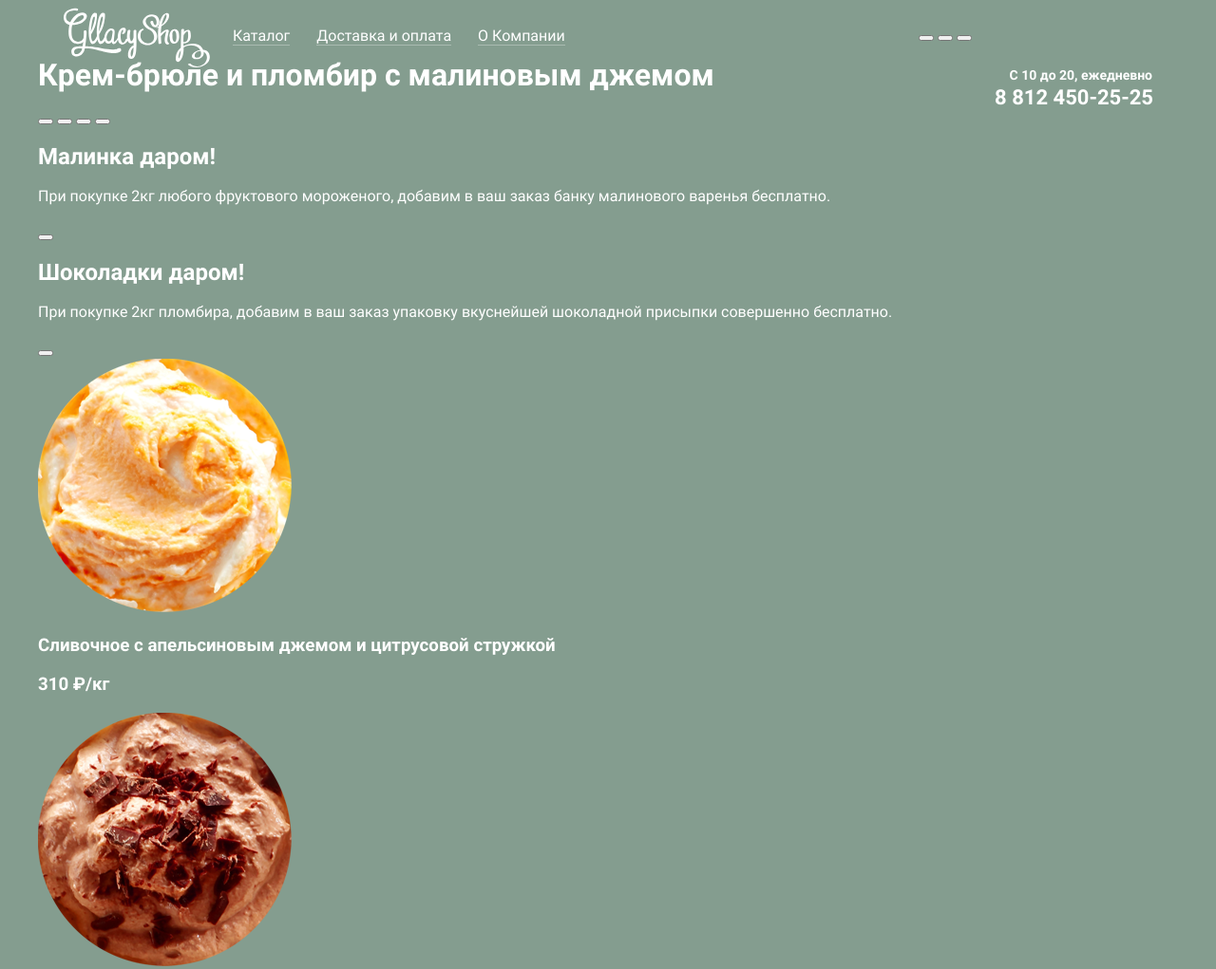
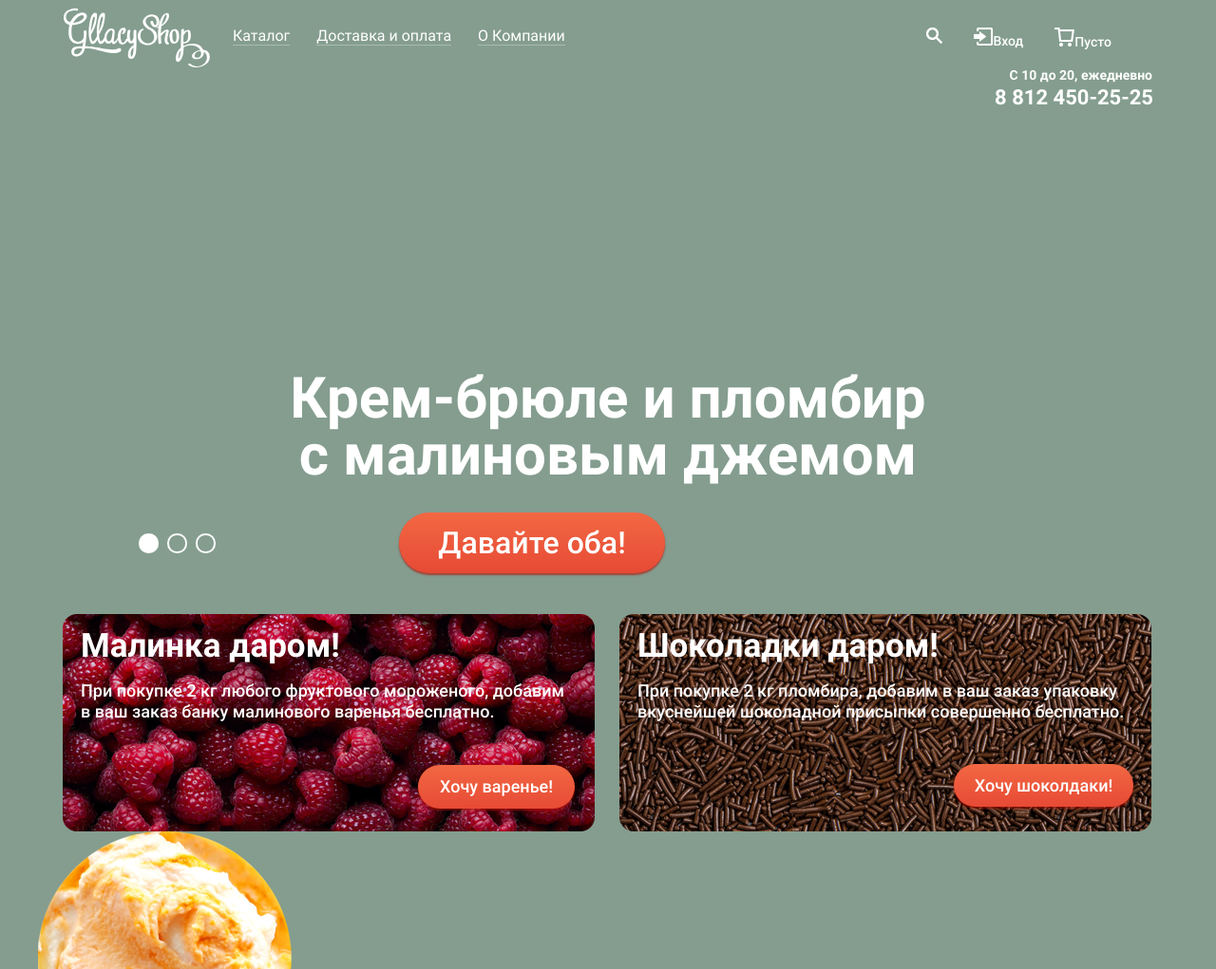
Before and after one commit to krasilovamaria/513369-gllacy-24, a plain HTML site: page index.html in a window 1280 px wide. Shown: the top 1021 px of the page at 95% size. Drawn offline with nearby package versions, Linux system fonts and the light colour scheme.

Commit message:
Первые праки index

```diff
--- a/css/style.css
+++ b/css/style.css
@@ -66,6 +66,7 @@ input[type="radio"].visually-hidden {
 }
 .header-navigation {
   position: relative;
+  margin-bottom: 343px;
 }
 .main-header-logo {
   position: absolute;
@@ -116,3 +117,167 @@ input[type="radio"].visually-hidden {
   line-height: 24px;
   font-weight: 700;
 }
+.ul-bar {
+  margin: 0;
+  padding: 0;
+  position: absolute;
+  top: 0px;
+  right: 37px;
+  display: flex;
+  list-style: none;
+  font-size: 14px;
+  line-height: 16px;
+  font-weight: 500;
+}
+.ul-bar li {
+  margin-right: 33px;
+}
+.ul-bar a {
+  text-decoration: none;
+  color: #fff;
+}
+.section-content {
+  margin-bottom: 137px;
+}
+.t-creme-brulee {
+  margin: 0 auto;
+  padding: 0;
+  width: 700px;
+  font-size: 60px;
+  line-height: 60px;
+  font-weight: 700;
+  text-align: center;
+}
+.b-give-two {
+  margin: 0;
+  padding: 0;
+  width: 280px;
+  height: 64px;
+  position: absolute;
+  top: 540px;
+  right: 580px;
+  font: inherit;
+  color: inherit;
+  border: none;
+  font-size: 32px;
+  line-height: 44px;
+  font-weight: 500;
+  box-shadow: 0px 2px 2px 0 rgba(172, 16, 0, 0.64);
+  background-image: linear-gradient(to top, #e74a35, #f26843);
+  border-radius: 50px;
+}
+.ul-slider {
+  margin: 0;
+  padding: 0;
+  display: flex;
+  position: absolute;
+  top: 562px;
+  left: 146px;
+  list-style: none;
+}
+.ul-slider li {
+  margin-right: 9px;
+}
+.slider-one {
+  height: 21px;
+  width: 21px;
+  border: none;
+  border-radius: 10px;
+  background-color: #fff;
+}
+.slider-two {
+  height: 21px;
+  width: 21px;
+  border: 2px solid #fff;
+  border-radius: 10px;
+  background-color: transparent;
+}
+.slider-three {
+  height: 21px;
+  width: 21px;
+  border: 2px solid #fff;
+  border-radius: 10px;
+  background-color: transparent;
+}
+.section-content-two {
+  display: flex;
+  position: relative;
+}
+.section-rasberries {
+  margin: 0 26px;
+  padding: 0;
+  width: 560px;
+  height: 229px;
+  background-image: url(../img/i-rasberries.png);
+}
+.section-rasberries-h2 {
+  margin: 13px 19px;
+  padding: 0;
+  font-size: 35px;
+  line-height: 41px;
+  font-weight: 700;
+}
+.section-rasberries-p {
+  margin: 16px 19px;
+  padding: 0;
+  font-size: 18px;
+  line-height: 22px;
+  font-weight: 500;
+}
+.b-want-jam {
+  margin: 0;
+  padding: 0;
+  width: 165px;
+  height: 46px;
+  position: absolute;
+  top: 159px;
+  left: 400px;
+  font: inherit;
+  color: inherit;
+  border: none;
+  font-size: 18px;
+  line-height: 24px;
+  font-weight: 500;
+  box-shadow: 0px 2px 2px 0 rgba(172, 16, 0, 0.64);
+  background-image: linear-gradient(to top, #e74a35, #f26843);
+  border-radius: 50px;
+}
+.section-chocolate {
+  margin: 0;
+  padding: 0;
+  width: 560px;
+  height: 229px;
+  background-image: url(../img/i-chocolate.png);
+}
+.section-chocolate-h2 {
+  margin: 13px 19px;
+  padding: 0;
+  font-size: 35px;
+  line-height: 41px;
+  font-weight: 700;
+}
+.section-chocolate-p {
+  margin: 16px 19px;
+  padding: 0;
+  font-size: 18px;
+  line-height: 22px;
+  font-weight: 500;
+}
+.b-want-chocolates {
+  margin: 0;
+  padding: 0;
+  width: 189px;
+  height: 45px;
+  position: absolute;
+  top: 158px;
+  right: 47px;
+  font: inherit;
+  color: inherit;
+  border: none;
+  font-size: 18px;
+  line-height: 24px;
+  font-weight: 500;
+  box-shadow: 0px 2px 2px 0 rgba(172, 16, 0, 0.64);
+  background-image: linear-gradient(to top, #e74a35, #f26843);
+  border-radius: 50px;
+}
--- a/index.html
+++ b/index.html
@@ -9,72 +9,83 @@
 <body>
   <div class="body-container">
     <header class="header-navigation">
+      <img class="main-header-logo" src="img/logo.svg" width="154" height="64" alt="Логотип «GllacyShop»">
       <nav class="main-navigation">
-        <img class="main-header-logo" src="img/logo.svg" width="154" height="64" alt="Логотип «GllacyShop»">
         <ul class="ul-navigation">
           <li><a class="f-li-navigation" href="#">Каталог</a></li>
           <li><a href="#">Доставка и оплата</a></li>
           <li><a href="#">О Компании</a></li>
         </ul>
       </nav>
-      <div class="header-bar">
-        <button></button>
-        <button></button>
-        <button></button>
-      </div>
+      <ul class="ul-bar">
+        <li><a href="#" aria-label="Поиск">
+          <img src="img/icon-loupe.png" width="17" height="17" alt="Лупа">
+        </a></li>
+        <li><a href="#" aria-label="Вход">
+          <img src="img/icon-login.png" width="21" height="19" alt="Вход">Вход
+        </a></li>
+        <li><a href="#" aria-label="Корзина">
+          <img src="img/icon-basket.png" width="21" height="20" alt="Корзина">Пусто
+        </a></li>
+      </ul>
       <p class="t-header-information">С 10 до 20, ежедневно</p>
       <p class="n-header-information">8 812 450-25-25</p>
     </header>
-    <main class="container">
+    <main class="main-container">
+      <section class="section-content">
+        <h1 class="t-creme-brulee">Крем-брюле и пломбир с малиновым джемом</h1>
+        <button class="b-give-two" type="button">Давайте оба!</button>
+        <ul class="ul-slider">
+        <li><button class="slider-one" type="button"></button></li>
+        <li><button class="slider-two" type="button"></button></li>
+        <li><button class="slider-three" type="button"></button></li>
+      </ul>
+      </section>
+      <div class="section-content-two">
+      <section class="section-rasberries">
+        <h2 class="section-rasberries-h2">Малинка даром!</h2>
+        <p class="section-rasberries-p">При покупке 2 кг любого фруктового мороженого, добавим в ваш заказ банку малинового варенья бесплатно.</p>
+        <button class="b-want-jam" type="button">Хочу варенье!</button>
+      </section>
+      <section class="section-chocolate">
+        <h2 class="section-chocolate-h2">Шоколадки даром!</h2>
+        <p class="section-chocolate-p">При покупке 2 кг пломбира, добавим в ваш заказ упаковку вкуснейшей шоколадной присыпки совершенно бесплатно.</p>
+        <button class="b-want-chocolates" type="button">Хочу шоколдаки!</button>
+      </section>
+    </div>
       <section>
-        <h1>Крем-брюле и пломбир с малиновым джемом</h1>
-        <button></button>
-        <button></button>
-        <button></button>
-        <button></button>
-      </section>
-      <article>
-        <h2>Малинка даром!</h2>
-        <p>При покупке 2кг любого фруктового мороженого, добавим в ваш заказ банку малинового варенья бесплатно.</p>
-        <button></button>
-      </article>
-      <article>
-        <h2>Шоколадки даром!</h2>
-        <p>При покупке 2кг пломбира, добавим в ваш заказ упаковку вкуснейшей шоколадной присыпки совершенно бесплатно.</p>
-        <button></button>
-      </article>
         <section>
           <div>
             <img src="img/i-orange.png" width="267" height="267" alt="Мороженое сливочное с апельсиновым джемом">
-          <h3>Cливочное с апельсиновым джемом и цитрусовой стружкой</p>
+            <h3>Cливочное с апельсиновым джемом и цитрусовой стружкой</h3>
             <p>310 ₽/кг</p>
           </div>
           <div>
             <img src="img/i-coffee.png" width="267" height="267" alt="Мороженое сливочное-кофейное">
-            <h3>Сливочно-кофейное с кусочками шоколада</p>
+            <h3>Сливочно-кофейное с кусочками шоколада</h3>
             <p>380 ₽/кг</p>
           </div>
           <div>
             <img src="img/i-strawberry.png" width="267" height="267" alt="Мороженое сливочно-клубничное">
-              <h3>Сливочно-клубничное с присыпкой из белого шоколада</p>
+            <h3>Сливочно-клубничное с присыпкой из белого шоколада</h3>
             <p>355 ₽/кг</p>
           </div>
           <div>
             <img src="img/i-caramel.png" width="267" height="267" alt="Мороженое крем-брюле">
-                <h3>Сливочное крем-брюле с карамельной подливкой</p>
+            <h3>Сливочное крем-брюле с карамельной подливкой</h3>
             <p>415 ₽/кг</p>
           </div>
         </section>
-              <article>
-                <h3>Магазин Глэйси — это онлайн- и офлайн-магазин по продаже мороженого собственного производства на развес</p>
+        <section>
+          <h3>Магазин Глэйси — это онлайн- и офлайн-магазин по продаже мороженого собственного производства на развес</h3>
           <p>Все наше мороженое изготавливается на собственном производстве, с использованием современного оборудования и проверенных временем технологий.</p>
           <p>Для приготовления мороженого используются настоящие сливки и молоко высочайшего качества. Все дополнительные ингредиенты и добавки произведены из натурального, экологически чистого сырья. </p>
           <p>Закупка ингредиентов  производится только у проверенных фермерских хозяйств и компаний, с которыми нас связывает долговременное сотрудничество.</p>
           <p>Доставка нашего мороженого до заказчиков осуществляется в специальном термопаке, который не дает мороженому растаять в пути и позволяет сохранить превосходный вкус.</p>
-                </article>
-                <section>
+        </section>
+        <article>
           <div>
-                    <p>Новое в нашем блоге</p>
+            <h3>Новое в нашем блоге</h3>
             <p>10 способов сервировки фруктовых щербетов к столу</p>
           </div>
           <div>
@@ -82,7 +93,7 @@
             <button></button>
             <button></button>
           </div>
-                  <section>
+        </article>
         <div>
           <p>Адрес главного офиса и офлайн-магазина:</p>
           <p>ул. Большая Конюшенная 19/8, Санкт-Петербург</p>
@@ -104,12 +115,12 @@
         <li><a>О производстве</a></li>
         <li><a>Наши документы</a></li>
         <li><a>Экологические стандарты</a></li>
-                    <ul>
+      </ul>
       <address>
         <a href="https://htmlacademy.ru/intensive/htmlcss" aria-label="html academy"></a>
         <p>Сделано в HTML Academy © 2017</p>
       </address>
+    </footer>
   </div>
-                    js
 </body>
 </html>
```
Also changed, not shown: img/i-chocolate.png (added), img/i-rasberries.png (added), img/icon-basket.png (added), img/icon-basket.svg (deleted), img/icon-login.png (added), img/icon-login.svg (deleted), img/icon-loupe.png (added), img/icon-loupe.svg (deleted), img/index-chocolate.jpg (deleted), img/index-raspberry.jpg (deleted). Lines whose indentation alone changed are shown as unchanged.
